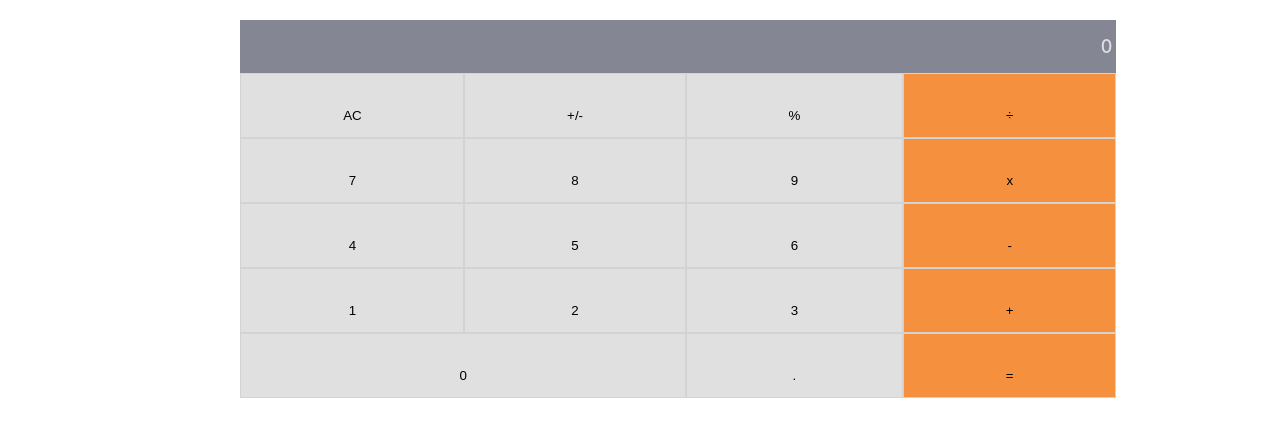
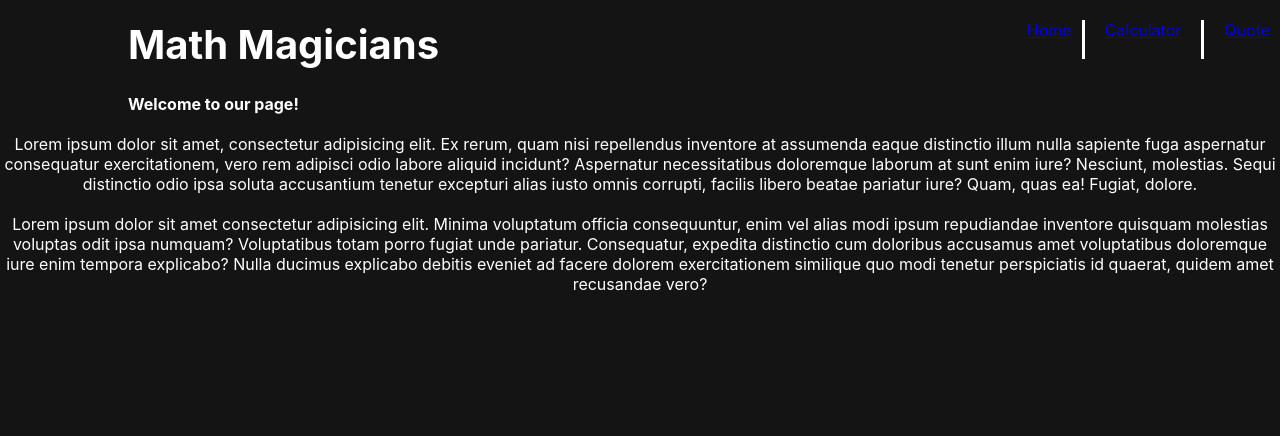
Before and after one commit to bigmosi/math-magicians, a React (Create React App) app: page / in a window 1280 px wide. Shown: the top 436 px of the page. Built offline with nearby package versions, Linux system fonts and the light colour scheme.

Commit message:
worked on navigation and routing of pages

```diff
--- a/package.json
+++ b/package.json
@@ -9,6 +9,7 @@
     "big.js": "^6.2.0",
     "react": "^18.2.0",
     "react-dom": "^18.2.0",
+    "react-router-dom": "^6.3.0",
     "react-scripts": "5.0.1",
     "web-vitals": "^2.1.4"
   },
--- a/src/App.js
+++ b/src/App.js
@@ -1,16 +1,22 @@
 import React from 'react';
+import { HashRouter, Routes, Route } from 'react-router-dom';
 import Calculator from './components/Calculator';
+import NavBar from './components/NavBar';
+import Home from './components/Home';
+import Quote from './components/Quote';
+
 import './App.css';
 
-class App extends React.Component {
-  constructor(props) {
-    super(props);
-    this.state = {};
-  }
-
-  render() {
-    return <Calculator />;
-  }
-}
+const App = () => (
+  <HashRouter>
+    <Routes>
+      <Route path="/" element={<NavBar />}>
+        <Route index element={<Home />} />
+        <Route path="calculator" element={<Calculator />} />
+        <Route path="quote" element={<Quote />} />
+      </Route>
+    </Routes>
+  </HashRouter>
+);
 
 export default App;
--- a/src/components/Calculator.js
+++ b/src/components/Calculator.js
@@ -89,7 +89,8 @@ const Calculator = () => {
 
   const { total, next } = obj;
   return (
-    <>
+    <div className="whole-container">
+      <h6>Let&apos;s do some math!</h6>
       <section className="container">
         <div className="result">{next || total || 0}</div>
         <section className="grid-container">
@@ -105,7 +106,7 @@ const Calculator = () => {
           ))}
         </section>
       </section>
-    </>
+    </div>
   );
 };
 
--- /dev/null
+++ b/src/components/Home.js
@@ -0,0 +1,31 @@
+import React from 'react';
+
+const Home = () => (
+  <>
+    <div className="text-container">
+      <h4>Welcome to our page!</h4>
+      <p>
+        Lorem ipsum dolor sit amet, consectetur adipisicing elit. Ex rerum, quam
+        nisi repellendus inventore at assumenda eaque distinctio illum nulla
+        sapiente fuga aspernatur consequatur exercitationem, vero rem adipisci
+        odio labore aliquid incidunt? Aspernatur necessitatibus doloremque
+        laborum at sunt enim iure? Nesciunt, molestias. Sequi distinctio odio
+        ipsa soluta accusantium tenetur excepturi alias iusto omnis corrupti,
+        facilis libero beatae pariatur iure? Quam, quas ea! Fugiat, dolore.
+      </p>
+
+      <p>
+        Lorem ipsum dolor sit amet consectetur adipisicing elit. Minima
+        voluptatum officia consequuntur, enim vel alias modi ipsum repudiandae
+        inventore quisquam molestias voluptas odit ipsa numquam? Voluptatibus
+        totam porro fugiat unde pariatur. Consequatur, expedita distinctio cum
+        doloribus accusamus amet voluptatibus doloremque iure enim tempora
+        explicabo? Nulla ducimus explicabo debitis eveniet ad facere dolorem
+        exercitationem similique quo modi tenetur perspiciatis id quaerat,
+        quidem amet recusandae vero?
+      </p>
+    </div>
+  </>
+);
+
+export default Home;
--- /dev/null
+++ b/src/components/NavBar.js
@@ -0,0 +1,25 @@
+import React from 'react';
+import { Outlet, Link } from 'react-router-dom';
+import styles from './NavBar.module.css';
+
+const NavBar = () => (
+  <>
+    <nav className={styles.container}>
+      <h2>Math Magicians</h2>
+      <ul className={styles.subcontainer}>
+        <li>
+          <Link to="/">Home</Link>
+        </li>
+        <li className={styles.li}>
+          <Link to="/calculator">Calculator</Link>
+        </li>
+        <li className={styles.li}>
+          <Link to="/quote">Quote</Link>
+        </li>
+      </ul>
+    </nav>
+    <Outlet />
+  </>
+);
+
+export default NavBar;
--- /dev/null
+++ b/src/components/NavBar.module.css
@@ -0,0 +1,34 @@
+.container {
+    display: flex;
+    justify-content: space-between;
+    background-color: #141414;
+}
+
+.subcontainer {
+    display: flex;
+    flex-direction: row;
+    justify-content: space-around;
+}
+
+.subcontainer li {
+    list-style-type: none;
+    border-width: 4px;
+    margin-top: 20px;
+}
+
+.li {
+    border-left: 3px solid #000!important;
+    border-color:#fff!important;
+    padding-left: 20px;
+    margin: 10px;
+}
+
+.container h2 {
+    text-align: center;
+    margin-top: 20px;
+    position: relative;
+    left: 10%;
+    color: white;
+    font-size: 40px;
+
+}
--- /dev/null
+++ b/src/components/Quote.js
@@ -0,0 +1,15 @@
+import React from 'react';
+import styles from './Quote.module.css';
+
+const Quote = () => (
+  <>
+    <div className={styles.container}>
+      <p className={styles.text}>
+        Mathematics is not about numbers, equations, computations, or
+        algorithms: it is about understanding. -Willian Paul Thurston
+      </p>
+    </div>
+  </>
+);
+
+export default Quote;
--- /dev/null
+++ b/src/components/Quote.module.css
@@ -0,0 +1,12 @@
+.text {
+    text-align: center;
+    margin-top: 50px;
+    color: #fff;
+}
+
+.container {
+    background-color: #141414;
+    height: 100vh;
+    padding-top: 20px;
+    width: 100%;
+}
--- a/src/index.css
+++ b/src/index.css
@@ -22,10 +22,37 @@ body {
   -moz-osx-font-smoothing: grayscale;
 }
 
+.whole-container {
+  font-size: 20px;
+  display: flex;
+  justify-content: space-around;
+  background-color: #141414;
+  height: 100vh;
+}
+
+.whole-container h6 {
+  margin-top: 20px;
+  margin-left: 30px;
+  color: #fff;
+}
+
+.text-container {
+  background-color: #141414;
+  height: 100vh;
+  padding-top: 5px;
+}
+
+.text-container h4 {
+  color: white;
+}
+
+.text-container p {
+  color: white;
+}
+
 .container {
-  width: 70%;
+  width: 50%;
   position: relative;
-  left: 18%;
   margin-top: 20px;
 }
 
@@ -103,3 +130,17 @@ body {
 .grid-item {
   padding-top: 20px;
 }
+
+.container li {
+  list-style-type: none;
+}
+
+.text-container p {
+   margin-top: 20px;
+   text-align: center;
+}
+
+.text-container h4 {
+  margin-left: 10%;
+  margin-top: 20px;
+}
```
Also changed, not shown: .babelrc (added), 1 other file (tests, documents, lock files or other folders).
